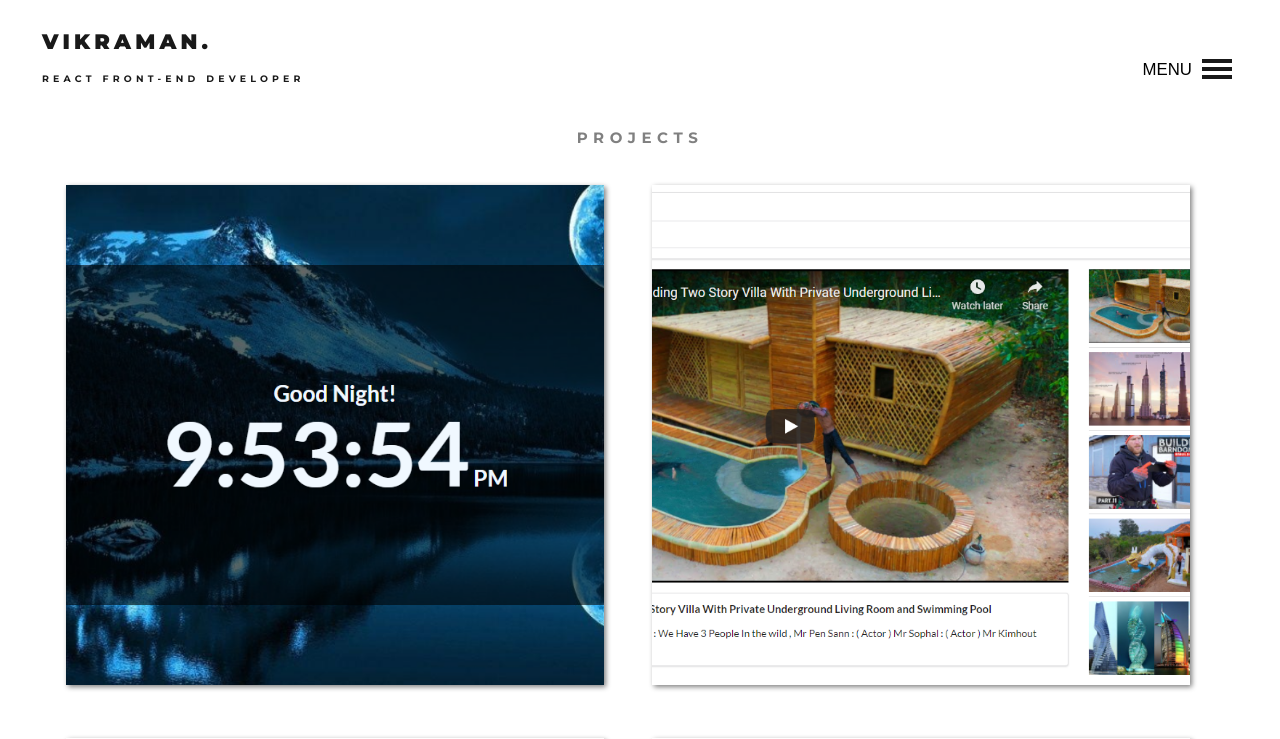
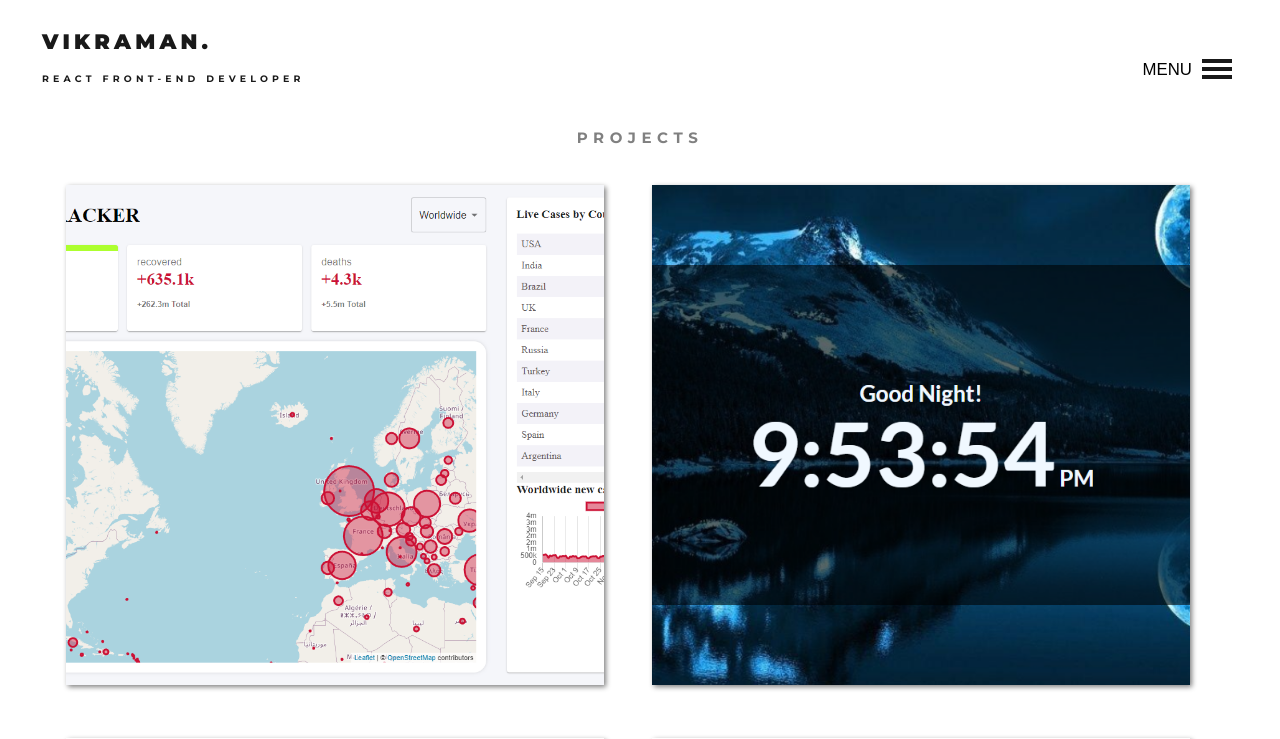
Before and after one commit to john-247/vikraman, a React (Create React App) app: page /projects in a window 1280 px wide. Shown: the top 739 px of the page. Built offline with nearby package versions, Linux system fonts and the light colour scheme.

Commit message:
adding corona project

```diff
--- a/src/components/Projects.js
+++ b/src/components/Projects.js
@@ -6,6 +6,7 @@ import clock from "../clock.png";
 import todo from "../todo.png";
 import video from "../video.png";
 import widgets from "../widgets.png";
+import coronaTracker from "../coronaTracker.png";
 
 const Projects = () => {
   return (
@@ -18,6 +19,11 @@ const Projects = () => {
     >
       <div className="inner-pro">
         <h4>PROJECTS</h4>
+        <ProjectCard
+          img={coronaTracker}
+          title="COVID-19 TRACKER"
+          link=" https://corona-tracker-a7bcd.web.app/"
+        />
         <ProjectCard
           img={clock}
           title="CLOCK"
```
Also changed, not shown: src/coronaTracker.png (added).
